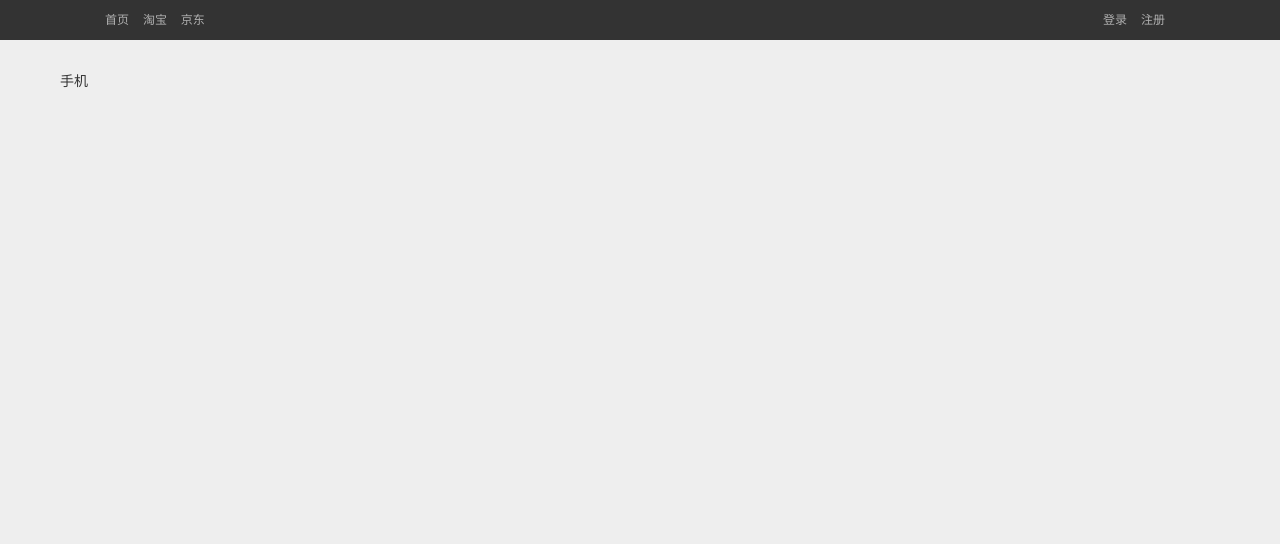
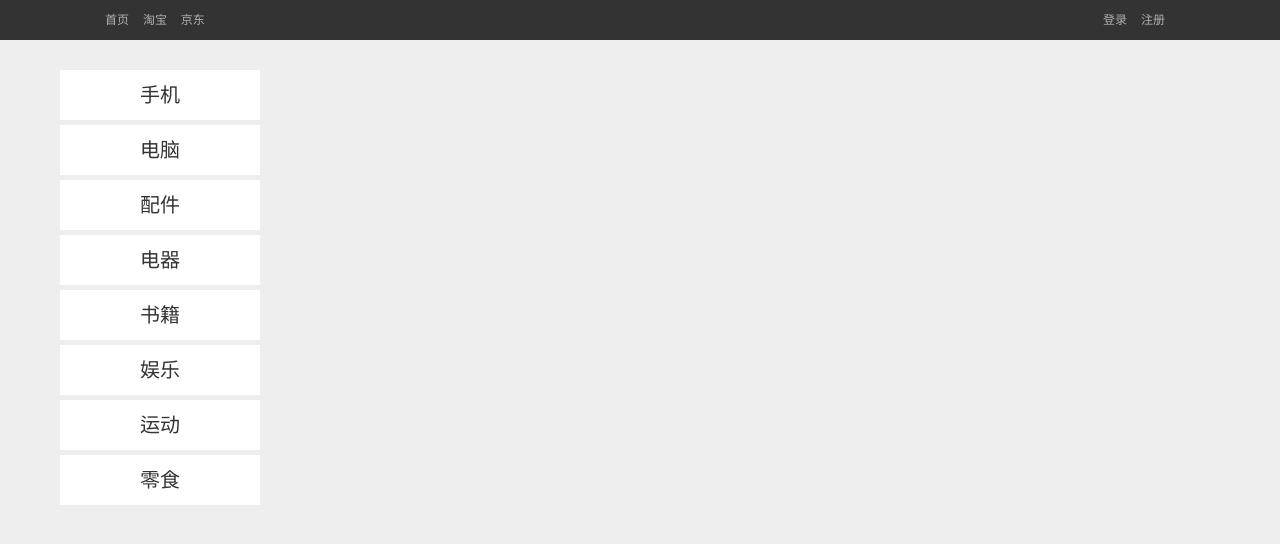
Before and after one commit to alice5426/-, a Django app: template app/templates/index.html in a window 1280 px wide. Shown: the top 544 px of the page. Run offline with Django 3.2, Linux system fonts and the light colour scheme; the template is opened without the code that fills it, so the values that code supplies are empty; some libraries are stand-ins or nearby versions; some web fonts are replaced.

Commit message:
Update index.html

```diff
--- a/app/templates/index.html
+++ b/app/templates/index.html
@@ -4,9 +4,9 @@
 <head>
     <meta charset="UTF-8">
     <title>电子商务平台</title>
-    <link rel="stylesheet" href="{% static 'plugins/bootstrap-3.4.1-dist/css/bootstrap.css' %}"/>
-    <link rel="stylesheet" href="{% static 'plugins/layui/css/layui.css' %}">
-    <link rel="stylesheet" href="{% static 'css/index.css' %}">
+    <link rel="stylesheet" type="text/css" href="{% static 'plugins/bootstrap-3.4.1-dist/css/bootstrap.css' %}"/>
+    <link rel="stylesheet" type="text/css" href="{% static 'plugins/layui/css/layui.css' %}"/>
+    <link rel="stylesheet" type="text/css" href="{% static 'css/index.css' %}">
     <style>
         body {
             margin: 0;
@@ -69,8 +69,29 @@
 <div class="hobby clearfix">
     {# 主页面左边的分类栏 #}
     <div class="hobby-left">
-        <div>
-            <a>手机</a>
+        <div class="sort-bg">
+            <a class="sort" href="/index/">手机</a>
+        </div>
+        <div class="sort-bg">
+            <a class="sort" href="/index/">电脑</a>
+        </div>
+        <div class="sort-bg">
+            <a class="sort" href="/index/">配件</a>
+        </div>
+        <div class="sort-bg">
+            <a class="sort" href="/index/">电器</a>
+        </div>
+        <div class="sort-bg">
+            <a class="sort" href="/index/">书籍</a>
+        </div>
+        <div class="sort-bg">
+            <a class="sort" href="/index/">娱乐</a>
+        </div>
+        <div class="sort-bg">
+            <a class="sort" href="/index/">运动</a>
+        </div>
+        <div class="sort-bg">
+            <a class="sort" href="/index/">零食</a>
         </div>
     </div>
     <div class="hobby-right">
```
